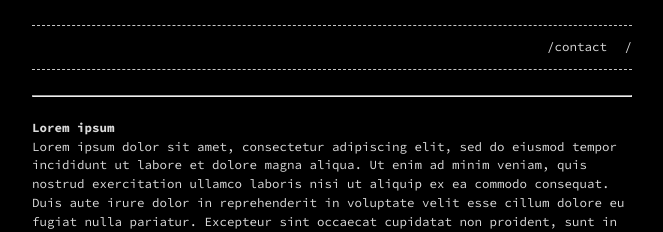
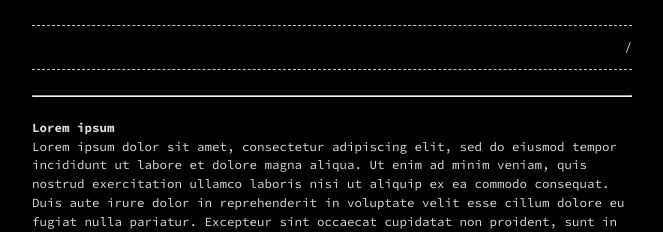
Before and after one commit to esccode/esccode.github.io, a Jekyll site: the page built from index.md, in a window 1280 px wide. Shown: the top 232 px of the page, without its empty margins (308-971 px from the left). Built offline with Jekyll 4.4.1, drawn with Linux system fonts in a browser that asks for light colours.

Commit message:
Update header.html

```diff
--- a/_includes/header.html
+++ b/_includes/header.html
@@ -5,7 +5,7 @@
       {%- for path in page_paths -%}
         {%- assign my_page = site.pages | where: "path", path | first -%}
         {%- if my_page.title -%}
-        <li><a href="/jekyll-theme-console/contact">/contact</a></li>
+
         <li><a href="{{ my_page.url | relative_url }}">{{ my_page.title | escape }}</a></li>
         {%- endif -%}
       {%- endfor -%}
```
